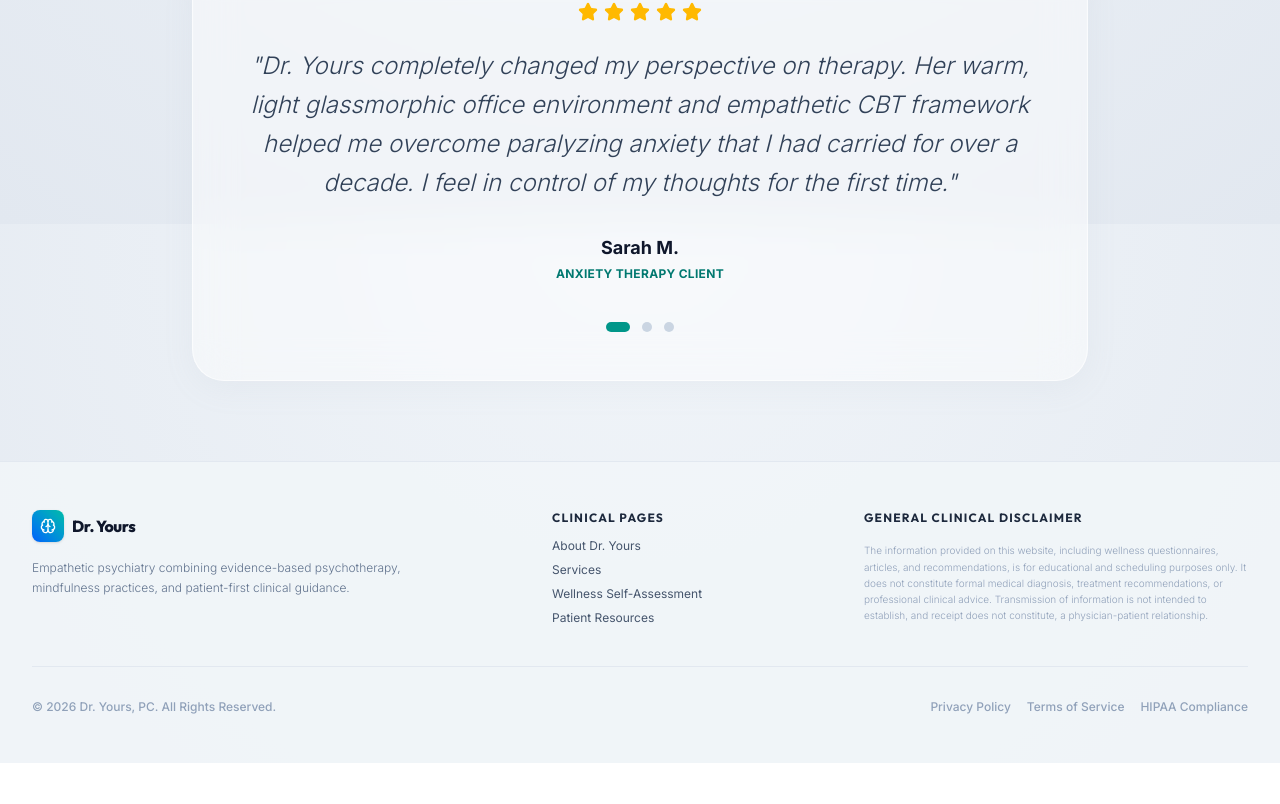
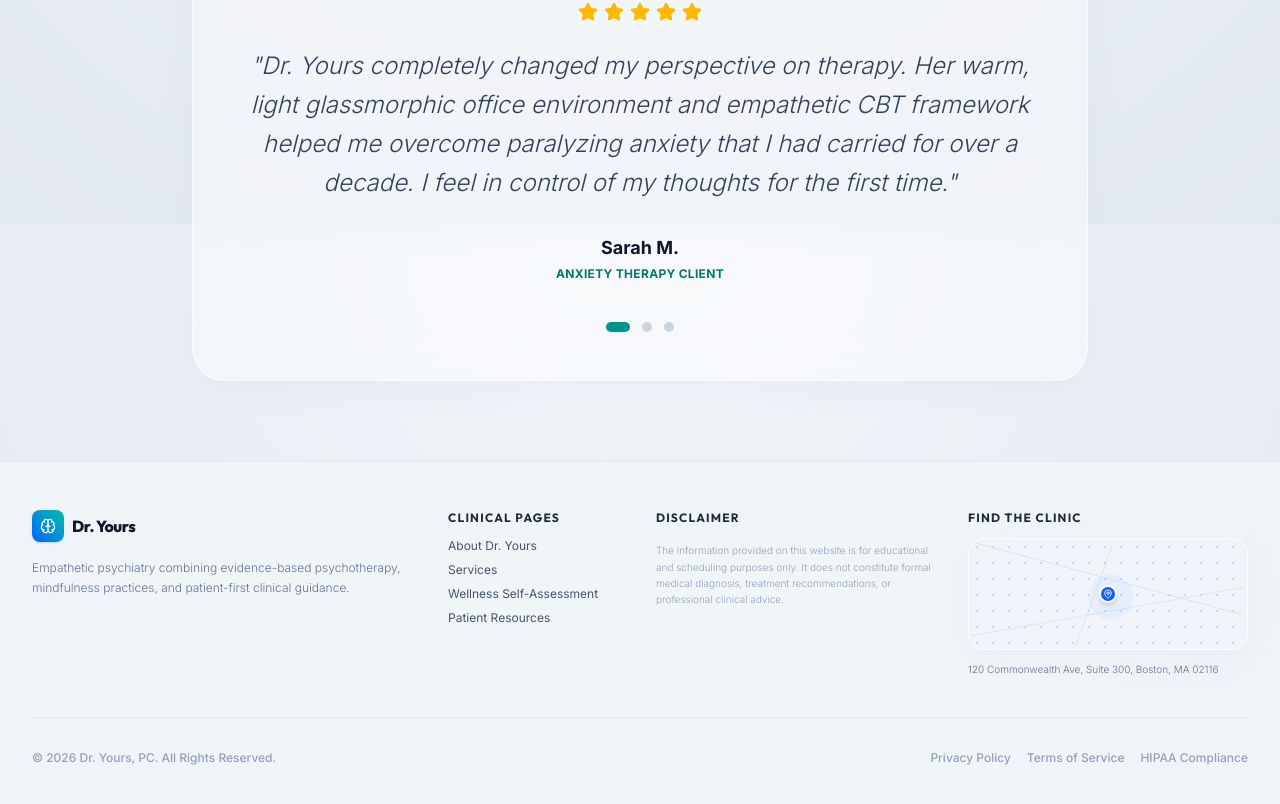
Before and after one commit to developer-anubhav/Mind, a React (Vite) app in the folder frontend/: page / in a window 1280 px wide. Shown: the part 3776-4580 px from the top of the page. Before the commit the page ends 4539 px from the top, so only its background shows below. Built offline with nearby package versions, Linux system fonts and the light colour scheme.

Commit message:
updates v8

```diff
--- a/frontend/src/App.jsx
+++ b/frontend/src/App.jsx
@@ -1240,7 +1240,7 @@
         <div className="max-w-7xl mx-auto px-4 sm:px-6 lg:px-8">
           <div className="grid md:grid-cols-12 gap-8 mb-10 text-left">
 
-            <div className="md:col-span-5 space-y-4">
+            <div className="md:col-span-4 space-y-4">
               <a href="#" className="flex items-center gap-2 max-w-max">
                 <div className="w-8 h-8 rounded-lg bg-linear-to-tr from-blue-600 to-teal-500 flex items-center justify-center shadow-sm">
                   <Brain className="w-4 h-4 text-white" />
@@ -1254,7 +1254,7 @@
               </p>
             </div>
 
-            <div className="md:col-span-3 space-y-3">
+            <div className="md:col-span-2 space-y-3">
               <h4 className="text-xs font-bold text-slate-800 uppercase tracking-widest">Clinical Pages</h4>
               <ul className="space-y-2 text-xs">
                 <li><a href="#about" className="hover:text-blue-600 transition-colors">About Dr. Yours</a></li>
@@ -1264,10 +1264,40 @@
               </ul>
             </div>
 
-            <div className="md:col-span-4 space-y-4">
-              <h4 className="text-xs font-bold text-slate-800 uppercase tracking-widest">General Clinical Disclaimer</h4>
+            <div className="md:col-span-3 space-y-4">
+              <h4 className="text-xs font-bold text-slate-800 uppercase tracking-widest">Disclaimer</h4>
               <p className="text-[10px] text-slate-400 leading-relaxed font-light">
-                The information provided on this website, including wellness questionnaires, articles, and recommendations, is for educational and scheduling purposes only. It does not constitute formal medical diagnosis, treatment recommendations, or professional clinical advice. Transmission of information is not intended to establish, and receipt does not constitute, a physician-patient relationship.
+                The information provided on this website is for educational and scheduling purposes only. It does not constitute formal medical diagnosis, treatment recommendations, or professional clinical advice.
+              </p>
+            </div>
+
+            <div className="md:col-span-3 space-y-3">
+              <h4 className="text-xs font-bold text-slate-800 uppercase tracking-widest">Find the Clinic</h4>
+              <div className="glass-panel p-1 rounded-2xl border-white/60 relative overflow-hidden h-28 flex items-center justify-center bg-white/20">
+                {/* Background grid styling */}
+                <div className="absolute inset-0 bg-slate-100 flex flex-col justify-between p-2 overflow-hidden select-none">
+                  {/* Decorative mesh map lines */}
+                  <div className="absolute inset-0 opacity-25" style={{
+                    backgroundImage: 'radial-gradient(circle, #6366f1 1px, transparent 1px)',
+                    backgroundSize: '16px 16px'
+                  }}></div>
+                  <div className="absolute top-[35%] left-0 w-full h-px bg-blue-200/55 rotate-15"></div>
+                  <div className="absolute top-[65%] left-0 w-full h-px bg-blue-200/55 rotate-[-10deg]"></div>
+                  <div className="absolute left-[45%] top-0 h-full w-px bg-blue-200/55 rotate-20"></div>
+
+                  {/* Pin marker */}
+                  <div className="absolute top-1/2 left-1/2 -translate-x-1/2 -translate-y-1/2 flex flex-col items-center">
+                    <div className="relative">
+                      <div className="absolute w-6 h-6 bg-blue-400 rounded-full animate-ping opacity-60"></div>
+                      <div className="w-4.5 h-4.5 bg-blue-600 border-2 border-white rounded-full flex items-center justify-center shadow-md relative z-10">
+                        <MapPin className="w-2.5 h-2.5 text-white" />
+                      </div>
+                    </div>
+                  </div>
+                </div>
+              </div>
+              <p className="text-[10px] text-slate-500 leading-normal font-light">
+                120 Commonwealth Ave, Suite 300, Boston, MA 02116
               </p>
             </div>
 
```
